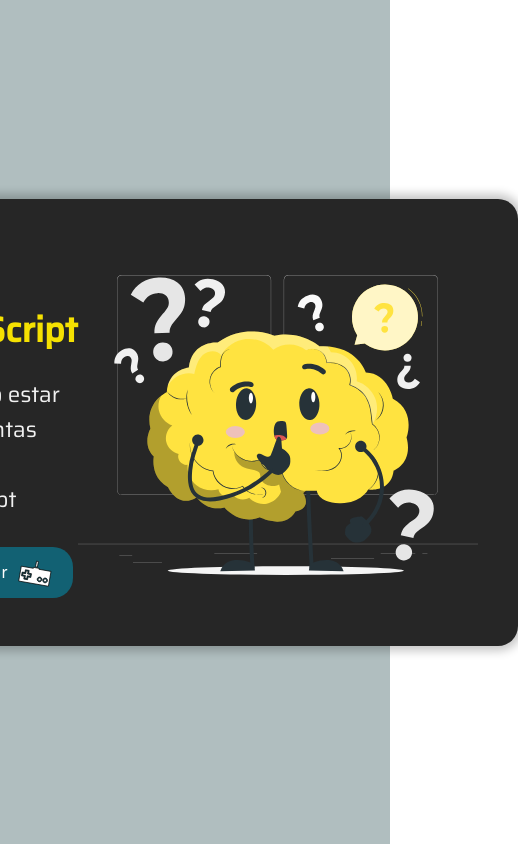
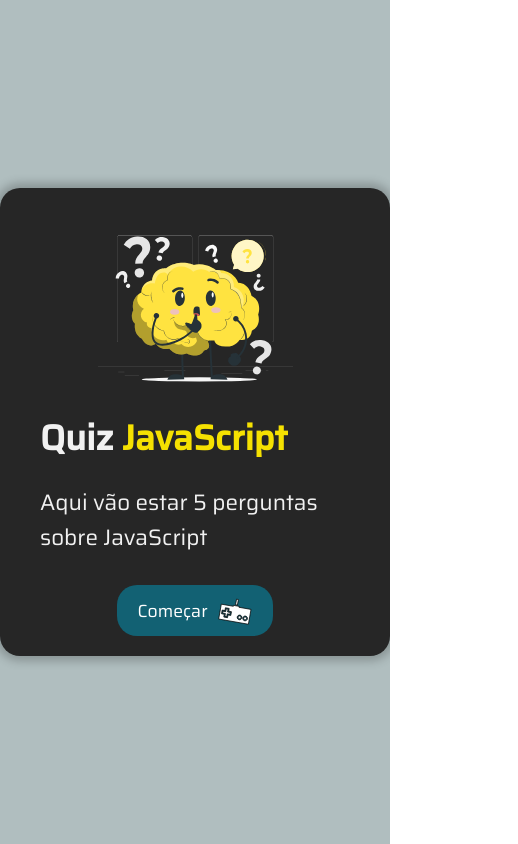
Before and after one commit to WillianOL/Quiz-Javascript, a plain HTML site: page assets/index.html in a window 390 px wide. Shown: the whole page, 518 px wide, since content can reach past the window. Drawn offline with Linux system fonts and the light colour scheme.

Commit message:
Finalização do responsivo
Modifiquei a imagem da página inicial e da final para ser adaptável a celulares.

```diff
--- a/styles/index.css
+++ b/styles/index.css
@@ -27,6 +27,7 @@
     display: flex;
     align-items: center;
     justify-content: center;
+    flex-wrap: wrap-reverse;
     background-color: var(--corFundoConteiner);
     box-shadow: 0px 0px 10px 5px rgba(0, 0, 0, 0.222);
     padding: 20px 40px;
@@ -134,7 +135,7 @@
 }
 
 .conteiner section div:nth-child(2) img{
-    width: 400px;
+    width: 30vw;
 }
 
 .respostaErrada{
@@ -161,3 +162,9 @@
 .recomecarQuiz h1 span {
     color: var(--corJavaScript);
 }
+
+@media (max-width: 600px){
+    .conteiner section div:nth-child(2) img{
+        width: 50vw;
+    }
+}
```
